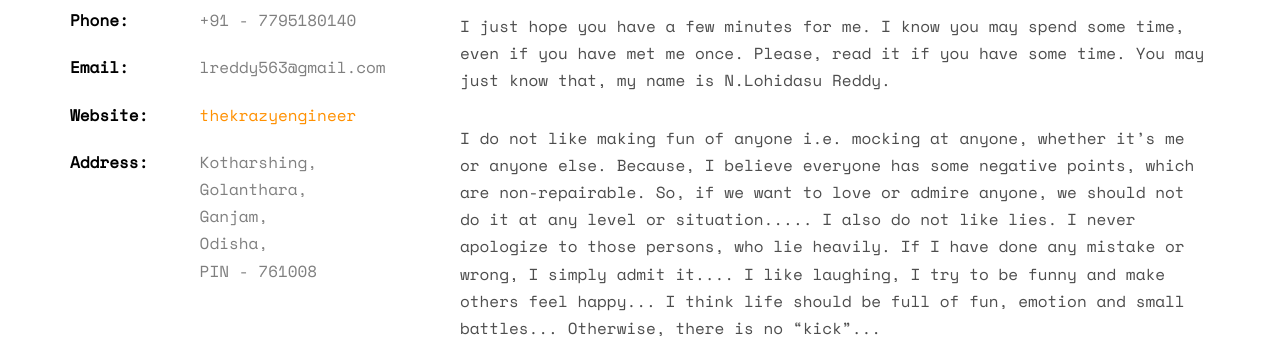
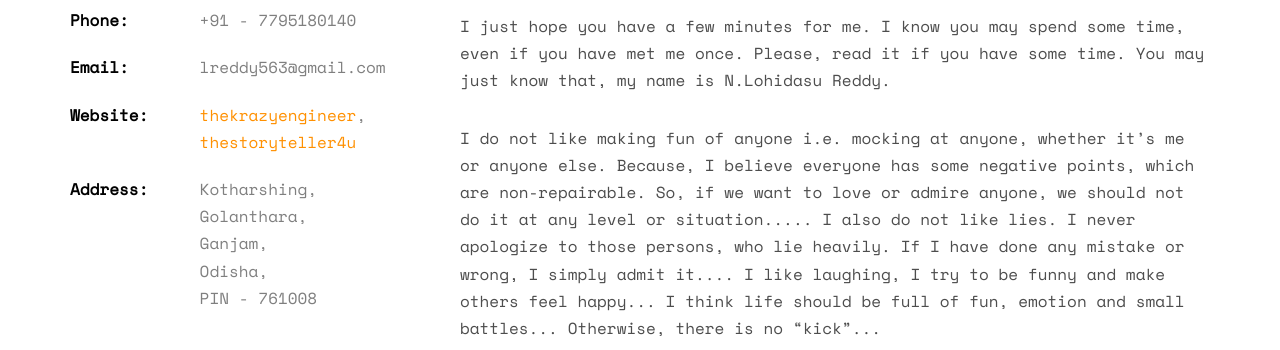
Before and after one commit to lohidasu-reddy/lreddy563.github.io, a plain HTML site: page index.html in a window 1280 px wide. Shown: the part 1112-1462 px from the top of the page. Drawn offline with nearby package versions, Linux system fonts and the light colour scheme; some packages are replaced by stand-ins of ours; no server answers; files whose address does not match are found by name.

Commit message:
Added the Web URL

```diff
--- a/index.html
+++ b/index.html
@@ -96,7 +96,7 @@
 						<li><span class="first-block">Full Name:</span><span class="second-block">N Lohidasu Reddy</span></li>
 						<li><span class="first-block">Phone:</span><span class="second-block">+91 - 7795180140</span></li>
 						<li><span class="first-block">Email:</span><span class="second-block">lreddy563@gmail.com</span></li>
-						<li><span class="first-block">Website:</span><span class="second-block"><a href="https://thekrazyengineer.blogspot.com/">thekrazyengineer</a></span></li>
+						<li><span class="first-block">Website:</span><span class="second-block"><a href="https://thekrazyengineer.blogspot.com/">thekrazyengineer</a>, <br> <a href="https://thestoryteller4u.blogspot.com/">thestoryteller4u</a></span></li>
 						<li><span class="first-block">Address:</span><span class="second-block">Kotharshing,<br> Golanthara,<br> Ganjam,<br> Odisha,<br> PIN - 761008</span></li>
 					</ul>
 				</div>
```
